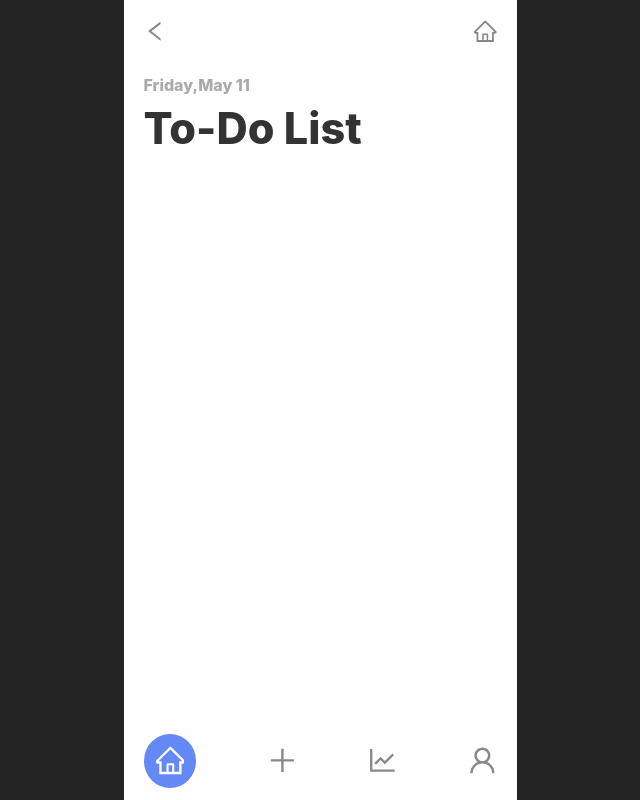
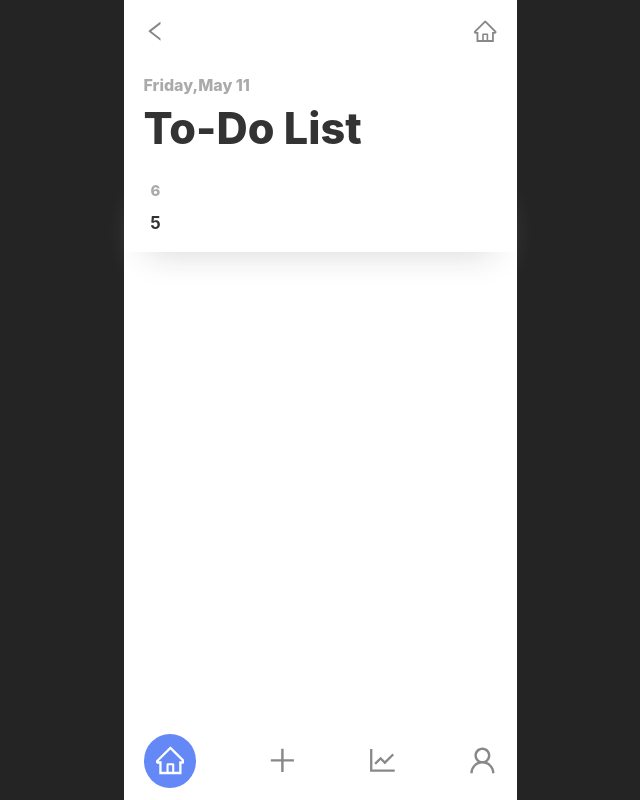
Before and after one commit to helloworld442/todo-list-project, a React (Vite) app: page / in a window 1280 px wide. Shown: the whole page, without its empty margins (320-960 px from the left). Built offline with nearby package versions, Linux system fonts and the light colour scheme.

Commit message:
feat : feat todo head date menu style #5

```diff
--- a/src/features/todo/component/TodoHead.jsx
+++ b/src/features/todo/component/TodoHead.jsx
@@ -6,7 +6,10 @@ const TodoHead = () => {
       <h3 className="todohead-title small">Friday,May 11</h3>
       <h4 className="todohead-title large">To-Do List</h4>
       <ul className="todohead-date-list">
-        <li className="todohead-date-item"></li>
+        <li className="todohead-date-item">
+          <span className="date-day">6</span>
+          <span className="date-num">5</span>
+        </li>
       </ul>
     </div>
   );
--- a/src/features/todo/component/TodoHead.scss
+++ b/src/features/todo/component/TodoHead.scss
@@ -24,3 +24,34 @@
     color: #333;
   }
 }
+
+.todohead-date-list {
+  width: 100%;
+  height: 100%;
+  padding: 20px;
+  margin-top: 14px;
+  box-sizing: border-box;
+  display: flex;
+  justify-content: space-between;
+  box-shadow: 0px 24px 35px -24px rgba(211, 211, 211, 0.98);
+}
+.todohead-date-item {
+  position: relative;
+  width: 24px;
+  height: 100%;
+  text-align: center;
+  cursor: pointer;
+  .date-day {
+    padding-bottom: 16px;
+    display: block;
+    font-size: 0.925rem;
+    font-weight: 800;
+    color: #aaa;
+  }
+  .date-num {
+    display: block;
+    font-size: 1.05rem;
+    font-weight: bold;
+    color: #333;
+  }
+}
```
